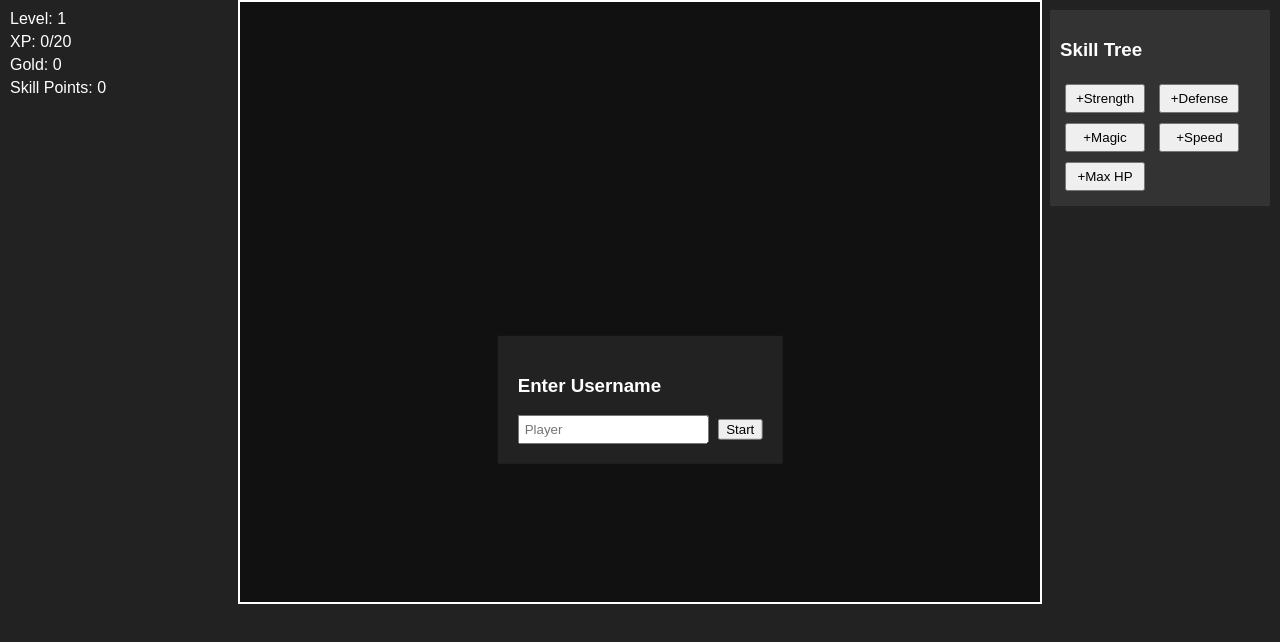
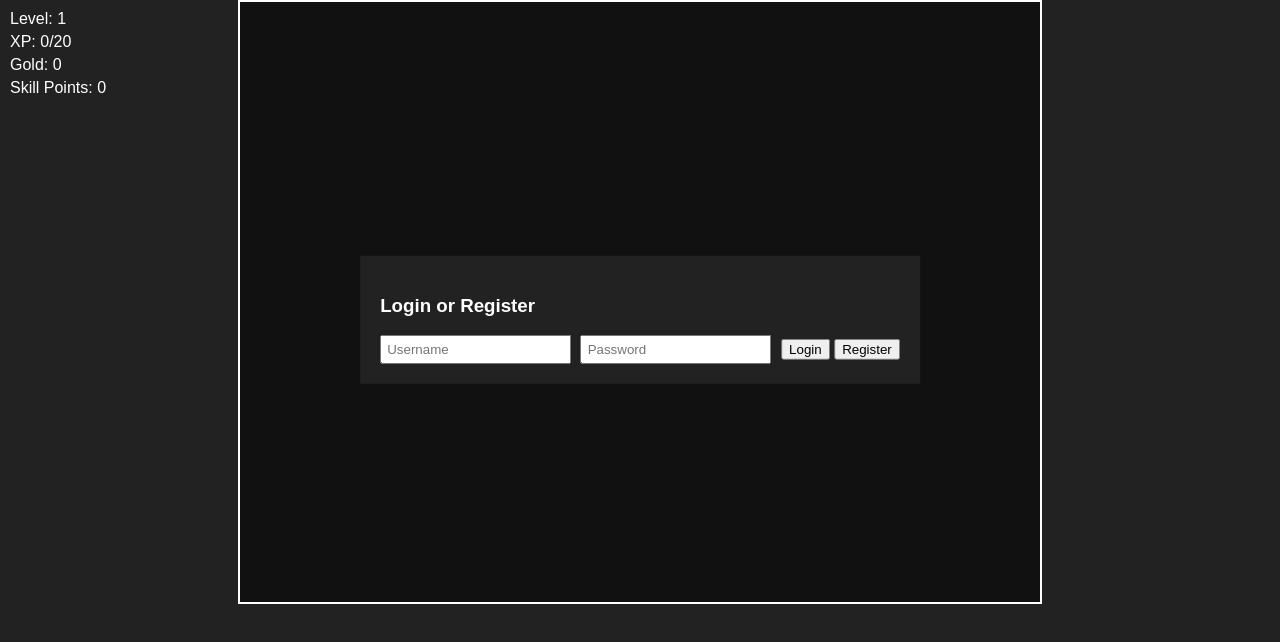
Before and after one commit to Turtle5757/multiplayer, a website: page public/index.html in a window 1280 px wide. Drawn offline with Linux system fonts and the light colour scheme.

Commit message:
Update index.html

```diff
--- a/public/index.html
+++ b/public/index.html
@@ -15,19 +15,25 @@
     <div>Skill Points: <span id="skillPts">0</span></div>
 </div>
 
-<div id="skillTree" style="position:absolute; top:10px; right:10px; background:#333; color:white; padding:10px; width:200px;">
+<div id="skillTree" style="position:absolute; top:10px; right:10px; background:#333; color:white; padding:10px; width:220px; display:none;">
 <h3>Skill Tree</h3>
-<button onclick="upgrade('strength')">+Strength</button>
-<button onclick="upgrade('defense')">+Defense</button>
-<button onclick="upgrade('magic')">+Magic</button>
-<button onclick="upgrade('speed')">+Speed</button>
-<button onclick="upgrade('maxHp')">+Max HP</button>
+<button onclick="upgrade('strength')">Strength</button>
+<button onclick="upgrade('defense')">Defense</button>
+<button onclick="upgrade('magic')">Magic</button>
+<button onclick="upgrade('speed')">Speed</button>
+<button onclick="upgrade('meleeRange')">Melee Range</button>
+<button onclick="upgrade('range')">Ranged Range</button>
+<button onclick="upgrade('maxHp')">Max HP</button>
+<button onclick="toggleSkillTree()">Close</button>
 </div>
 
-<div id="usernamePrompt" style="position:absolute; top:50%; left:50%; transform:translate(-50%,-50%); color:white; background:#222; padding:20px;">
-    <h3>Enter Username</h3>
-    <input id="usernameInput" placeholder="Player" />
-    <button id="startBtn">Start</button>
+<div id="login" style="position:absolute; top:40%; left:50%; transform:translate(-50%,-50%); color:white; background:#222; padding:20px;">
+<h3>Login or Register</h3>
+<input id="usernameInput" placeholder="Username">
+<input id="passwordInput" type="password" placeholder="Password">
+<button id="loginBtn">Login</button>
+<button id="registerBtn">Register</button>
+<div id="loginMsg" style="color:red;"></div>
 </div>
 
 <script src="game.js"></script>
```
